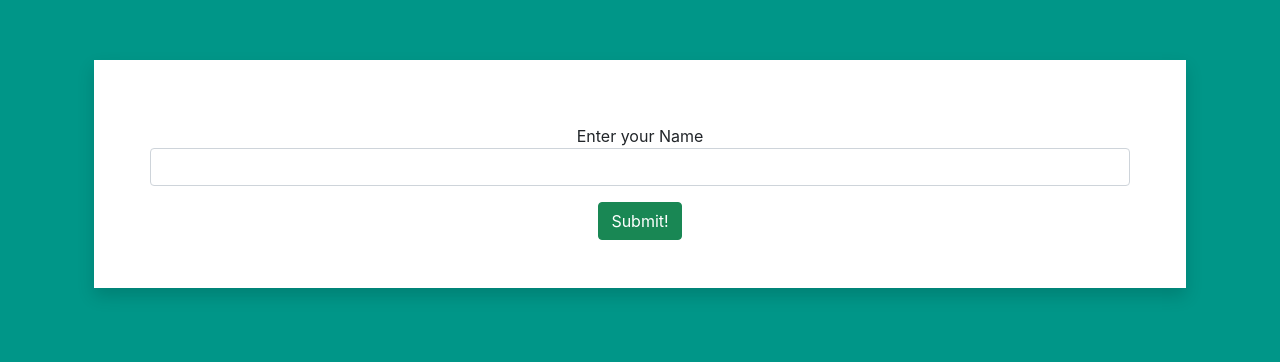
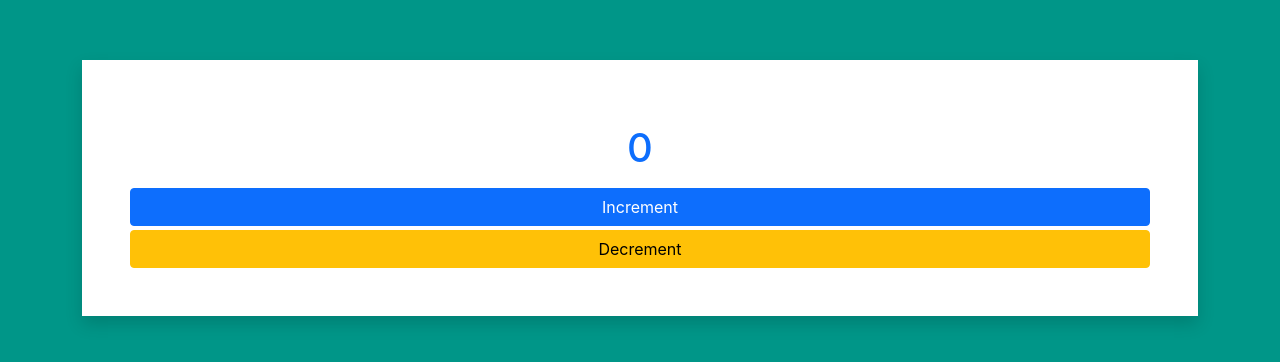
Before and after one commit to sayan99614/React-Practical01, a React (Create React App) app: page / in a window 1280 px wide. Shown: the part 140-502 px from the top of the page. Built offline with nearby package versions, Linux system fonts and the light colour scheme.

Commit message:
added useReducer and practiced

```diff
--- /dev/null
+++ b/src/components/ExampleReducer.jsx
@@ -0,0 +1,33 @@
+import React,{useReducer} from 'react';
+
+const initialState=0;
+
+function reducer(state,action){
+    switch(action.type){
+        case "INCREMENT":
+            state+=1;
+            break;
+        case "DECREMENT":
+            state-=1;
+            break;
+    }
+    return state;
+}
+
+
+function ExampleReducer(props) {
+
+    const[state,dispatch]=useReducer(reducer,initialState);
+
+    return (
+        <div className='container text-center'>
+           <div className='card p-5 shadow'>
+               <h1 className='text-primary my-3'>{state}</h1>
+               <button className='btn btn-primary mb-1' onClick={()=>dispatch({type:"INCREMENT"})}>Increment</button>
+               <button className='btn btn-warning' onClick={()=>dispatch({type:"DECREMENT"})}>Decrement</button>
+           </div>
+        </div>
+    );
+}
+
+export default ExampleReducer;
--- a/src/components/GenericContainer.jsx
+++ b/src/components/GenericContainer.jsx
@@ -1,9 +1,16 @@
 import React from "react";
+import { useEffect } from "react";
 import "../css/style.css";
+import ExampleReducer from "./ExampleReducer";
 import FormUncontrolled from "./FormUncontrolled";
 import H1Card from "./H1Card";
 import ScreenResizer from "./ScreenResizer";
 function GenericContainer(props) {
+
+  useEffect(()=>{
+    document.body.style.backgroundColor="#009688"
+  })
+
   const [names, setNames] = React.useState([
     {
       name: "dheeman pati",
@@ -25,19 +32,7 @@ function GenericContainer(props) {
   }
   return (
     <>
-      <div className="container">
-        {/* {names.map((item, index) => {
-          return <H1Card content={item.name} key={index} />;
-        })}
-
-        <button className="btn" onClick={() => lastnameonly(names)}>
-          change
-        </button>
-        <button className="btn" onClick={() => setNames([])}>
-          clear
-        </button> */}
-       <FormUncontrolled/>
-      </div>
+      <ExampleReducer/>
     </>
   );
 }
```
